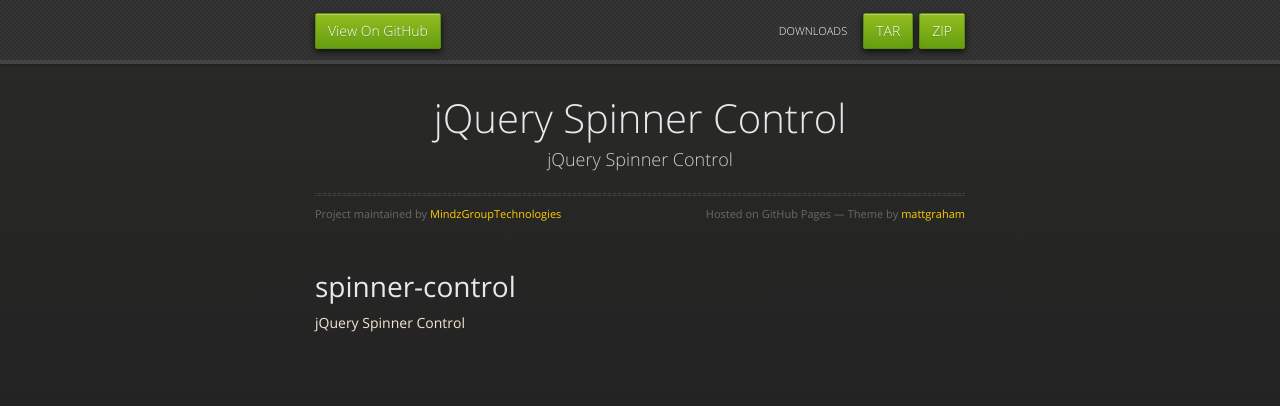
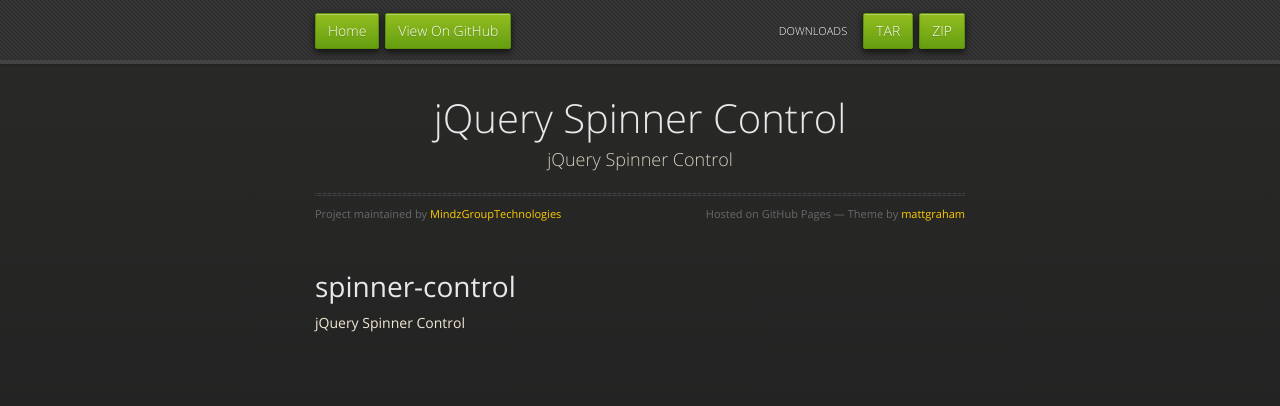
Before and after one commit to MindzGroupTechnologies/spinner-control, a plain HTML site: page index.html in a window 1280 px wide. Drawn offline with nearby package versions, Linux system fonts and the light colour scheme.

Commit message:
code format

```diff
--- a/index.html
+++ b/index.html
@@ -20,6 +20,7 @@
 <body>
     <div id="header">
         <nav>
+            <li class="fork"><a href="/">Home</a></li>
             <li class="fork"><a href="https://github.com/MindzGroupTechnologies/spinner-control">View On GitHub</a></li>
             <li class="downloads"><a href="https://github.com/MindzGroupTechnologies/spinner-control/zipball/master">ZIP</a></li>
             <li class="downloads"><a href="https://github.com/MindzGroupTechnologies/spinner-control/tarball/master">TAR</a></li>
@@ -39,7 +40,8 @@
             </div>
 
             <h1>
-<a id="spinner-control" class="anchor" href="#spinner-control" aria-hidden="true"><span class="octicon octicon-link"></span></a>spinner-control</h1>
+                <a id="spinner-control" class="anchor" href="#spinner-control" aria-hidden="true"><span class="octicon octicon-link"></span></a>spinner-control
+            </h1>
 
             <p>jQuery Spinner Control</p>
         </section>
@@ -54,7 +56,7 @@
         try {
             var pageTracker = _gat._getTracker("UA-2269721-7");
             pageTracker._trackPageview();
-            } catch(err) {}
+        } catch (err) { }
     </script>
 
 </body>
--- a/stylesheets/styles.css
+++ b/stylesheets/styles.css
@@ -768,7 +768,7 @@
 }
 #header nav li.fork {
   float: left;
-  margin-left: 0px;
+  margin-right: 6px;
 }
 #header nav li.downloads {
   float: right;
```
Lines whose indentation alone changed are shown as unchanged.
